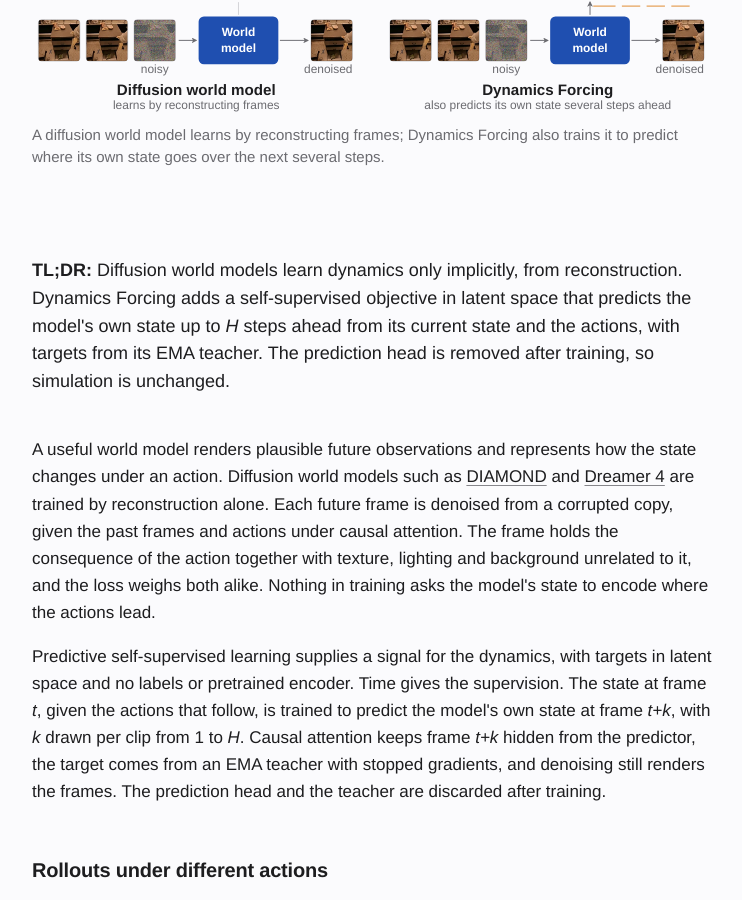
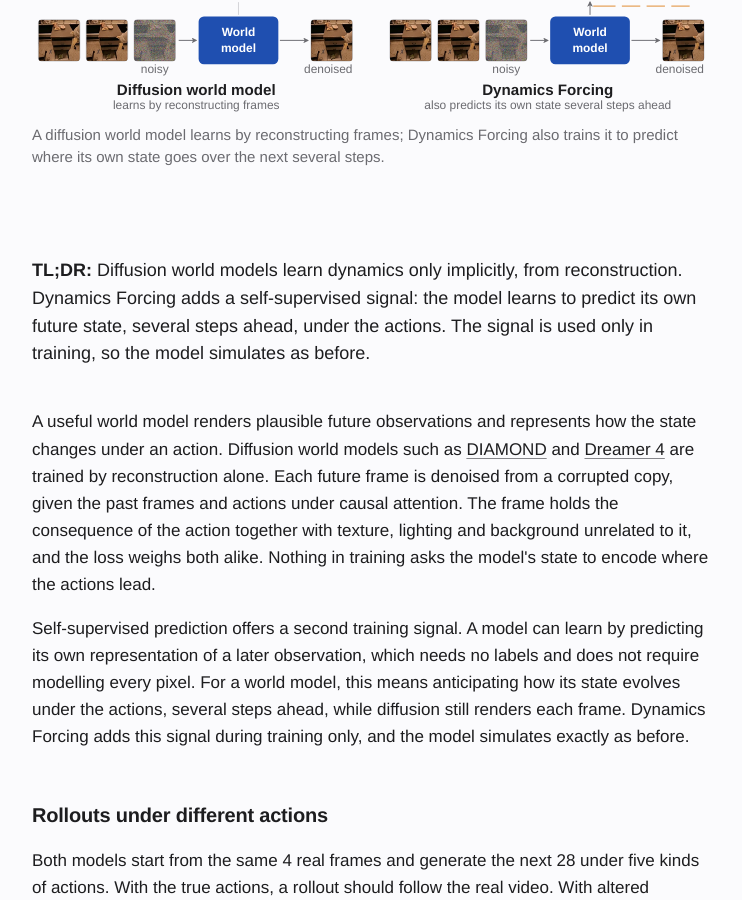
Before and after one commit to rabiulcste/rabiulcste.github.io, a Jekyll site: the page built from dynamics-forcing/index.html, in a window 1280 px wide and 900 px high, scrolled down 603 px. Shown: the whole window, without its empty margins (268-1010 px from the left). Built offline with Jekyll 4.4.1, drawn with Linux system fonts in a browser that asks for light colours.

Commit message:
Dynamics Forcing page: high-level TL;DR and intro; method details stay in the method section

```diff
--- a/dynamics-forcing/index.html
+++ b/dynamics-forcing/index.html
@@ -231,11 +231,11 @@ bibtex: |
 </section>
 
 <section id="tldr">
-    <p class="tldr"><strong>TL;DR:</strong> Diffusion world models learn dynamics only implicitly, from reconstruction. Dynamics Forcing adds a self-supervised objective in latent space that predicts the model's own state up to <em>H</em> steps ahead from its current state and the actions, with targets from its EMA teacher. The prediction head is removed after training, so simulation is unchanged.</p>
+    <p class="tldr"><strong>TL;DR:</strong> Diffusion world models learn dynamics only implicitly, from reconstruction. Dynamics Forcing adds a self-supervised signal: the model learns to predict its own future state, several steps ahead, under the actions. The signal is used only in training, so the model simulates as before.</p>
 </section>
 <section class="intro">
     <p>A useful world model renders plausible future observations and represents how the state changes under an action. Diffusion world models such as <a href="https://arxiv.org/abs/2405.12399">DIAMOND</a> and <a href="https://danijar.com/project/dreamer4/">Dreamer 4</a> are trained by reconstruction alone. Each future frame is denoised from a corrupted copy, given the past frames and actions under causal attention. The frame holds the consequence of the action together with texture, lighting and background unrelated to it, and the loss weighs both alike. Nothing in training asks the model's state to encode where the actions lead.</p>
-    <p>Predictive self-supervised learning supplies a signal for the dynamics, with targets in latent space and no labels or pretrained encoder. Time gives the supervision. The state at frame <em>t</em>, given the actions that follow, is trained to predict the model's own state at frame <em>t+k</em>, with <em>k</em> drawn per clip from 1 to <em>H</em>. Causal attention keeps frame <em>t+k</em> hidden from the predictor, the target comes from an EMA teacher with stopped gradients, and denoising still renders the frames. The prediction head and the teacher are discarded after training.</p>
+    <p>Self-supervised prediction offers a second training signal. A model can learn by predicting its own representation of a later observation, which needs no labels and does not require modelling every pixel. For a world model, this means anticipating how its state evolves under the actions, several steps ahead, while diffusion still renders each frame. Dynamics Forcing adds this signal during training only, and the model simulates exactly as before.</p>
 </section>
 
 <section id="rollouts">
```
